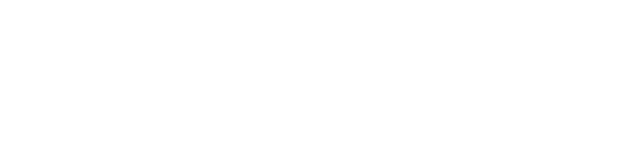
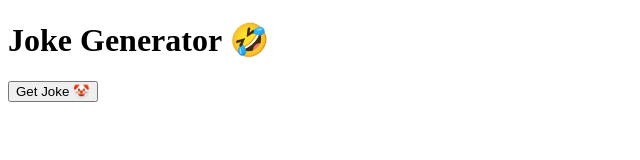
Before and after one commit to hemingus/js-api-3, a plain HTML site: page index.html in a window 1280 px wide. Shown: the whole page, without its empty margins (0-640 px from the left). Drawn offline with Linux system fonts and the light colour scheme.

Commit message:
set up html script

```diff
--- a/index.html
+++ b/index.html
@@ -3,9 +3,11 @@
 <head>
     <meta charset="UTF-8">
     <meta name="viewport" content="width=device-width, initial-scale=1.0">
-    <title>Document</title>
+    <title>Joke Generator 🤣</title>
+    <script src="main.js" type="module" defer></script>
 </head>
 <body>
-
+    <h1>Joke Generator 🤣 </h1>
+    <button id="getJokeButton">Get Joke 🤡</button>
 </body>
 </html>
```
